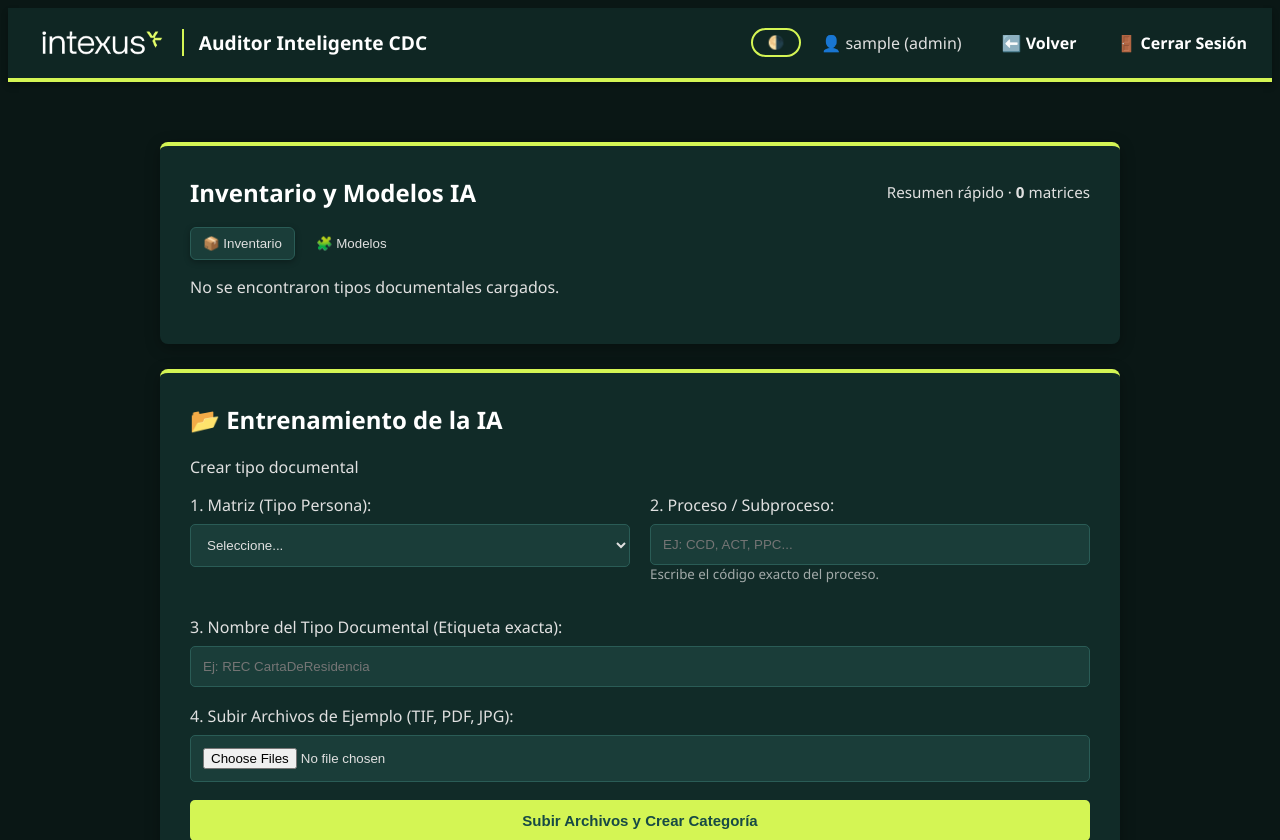
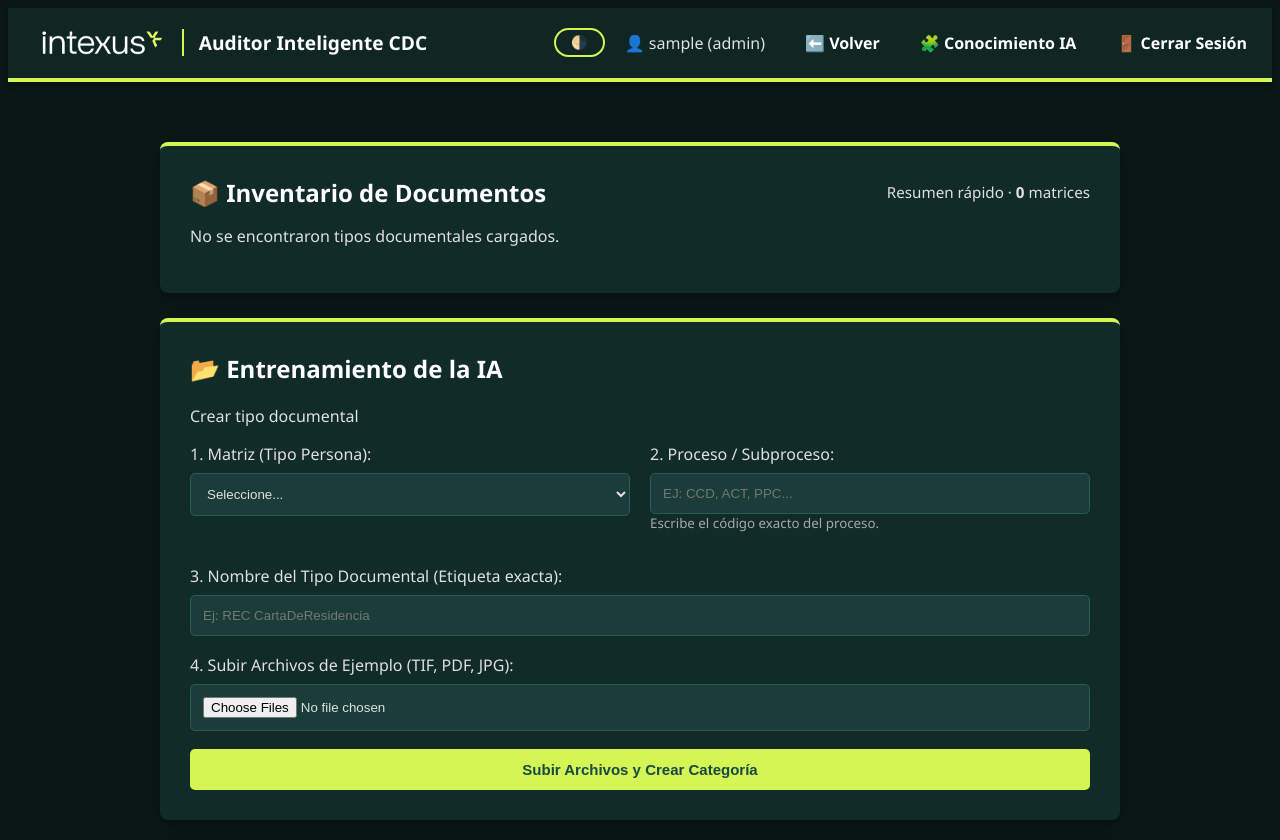
Before and after one commit to n4riix/ProyectoCdc, a Flask app: page /admin in a window 1280 px wide. Shown: the top 840 px of the page. Run offline with Flask 3, Linux system fonts and the light colour scheme; the visitor is signed in with stand-in values (Sample User, id 1).

Commit message:
Cambios antes de la cancelacion del concurso

```diff
--- a/web_app/app.py
+++ b/web_app/app.py
@@ -92,6 +92,17 @@ def login():
 @login_requerido
 def dashboard():
     return render_template('dashboard.html', usuario=session['usuario'], rol=session['rol'])
+
+@app.route('/conocimiento')
+@login_requerido
+def conocimiento():
+    modelos_conocidos = obtener_modelos_conocidos()
+    return render_template(
+        'conocimiento.html',
+        usuario=session['usuario'],
+        rol=session['rol'],
+        modelos_conocidos=modelos_conocidos
+    )
 
 @app.route('/api/auditar_lote', methods=['POST'])
 @login_requerido
--- a/web_app/core/auditor.py
+++ b/web_app/core/auditor.py
@@ -13,6 +13,8 @@ def procesar_lote_kofax():
     os.makedirs(lote_dir, exist_ok=True)
 
     logging.info(f"🕵️‍♂️ [RADAR] Buscando índices en: {lote_dir}")
+
+    archivos_indice = glob.glob(os.path.join(lote_dir, 'Indice_*.txt'))
 
     if not archivos_indice:
         return {"error": "No se encontró ningún archivo 'Indice_*.txt' en la carpeta 'lote_kofax'."}
--- a/web_app/templates/admin.html
+++ b/web_app/templates/admin.html
@@ -20,7 +20,7 @@
             <span>👤 {{ usuario }} ({{ rol }})</span>
 
             <a href="/dashboard">⬅️ Volver</a>
-
+            <a href="/conocimiento">🧩 Conocimiento IA</a>
             <a href="/logout">🚪 Cerrar Sesión</a>
         </div>
     </div>
@@ -36,17 +36,11 @@
 
         <div class="card">
             <div style="display:flex; justify-content:space-between; align-items:center;">
-                <h2 style="margin:0">Inventario y Modelos IA</h2>
+                <h2 style="margin:0">📦 Inventario de Documentos</h2>
                 <div style="font-size:0.95rem; color:var(--text-main);">Resumen rápido · <strong>{{ inventario | length if inventario else 0 }}</strong> matrices</div>
             </div>
 
-            <div class="tabs" style="margin-top:18px;">
-                <button class="tab active" data-target="tab-inventario">📦 Inventario</button>
-                <button class="tab" data-target="tab-modelos">🧩 Modelos</button>
-            </div>
-
-            <div class="tab-content" style="margin-top:16px;">
-                <div id="tab-inventario" class="tab-pane active">
+            <div style="margin-top:16px;">
                 {% if inventario %}
                     <table class="compact-table">
                         <thead>
@@ -72,35 +66,9 @@
                     <p>No se encontraron tipos documentales cargados.</p>
                 {% endif %}
             </div>
+        </div>
 
-                <div id="tab-modelos" class="tab-pane">
-                    {% if modelos_conocidos %}
-                        <table class="compact-table">
-                            <thead>
-                                <tr><th>Matriz</th><th>Subproceso</th><th>Clases (IA)</th></tr>
-                            </thead>
-                            <tbody>
-                            {% for matriz, subprocesos in modelos_conocidos.items() %}
-                                {% for subproceso, info in subprocesos.items() %}
-                                    <tr>
-                                        <td>{{ matriz }}</td>
-                                        <td>{{ subproceso }}</td>
-                                        <td>
-                                            {% for c in info.clases %}
-                                                <span class="chip">{{ c }}</span>
-                                            {% endfor %}
-                                        </td>
-                                    </tr>
-                                {% endfor %}
-                            {% endfor %}
-                            </tbody>
-                        </table>
-                    {% else %}
-                        <p>No hay modelos entrenados disponibles.</p>
-                    {% endif %}
-                </div>
-            </div>
-        </div>
+
 
         <div class="card">
             <h2>📂 Entrenamiento de la IA</h2>
@@ -239,10 +207,10 @@
                         .then(estadoData => {
                             if(estadoData.estado === 'procesando') {
                                 if(progresoFalso < 99) {
-                                    progresoFalso += 7;
-                                    if(progresoFalso > 99) progresoFalso = 99;
+                                    // Cálculo asintótico: sube lentamente acercándose a 99%
+                                    progresoFalso += (99 - progresoFalso) * 0.05;
                                 }
-                                actualizarUIProgreso(progresoFalso);
+                                actualizarUIProgreso(Math.floor(progresoFalso));
                             } else {
                                 clearInterval(intervalo);
                                 actualizarUIProgreso(100, '#5cb85c');
@@ -250,7 +218,7 @@
                                 titulo.style.color = '#5cb85c';
                                 texto.innerText = 'Tipos documentales aprendidos con éxito.';
                                 btnCerrar.style.display = 'block';
-                                setTimeout(() => { window.location.reload(); }, 1200);
+                                // Quitamos el setTimeout para que el modal no se cierre automáticamente
                             }
                         })
                         .catch(err => {
@@ -274,6 +242,7 @@
 
             btnCerrar.addEventListener('click', () => {
                 modal.style.display = 'none';
+                window.location.reload();
             });
         });
     </script>
--- a/web_app/templates/dashboard.html
+++ b/web_app/templates/dashboard.html
@@ -21,6 +21,7 @@
             {% if rol == 'admin' %}
                 <a href="/admin">⚙️ Entrenar IA</a>
             {% endif %}
+            <a href="/conocimiento">🧩 Conocimiento IA</a>
             <a href="/logout">🚪 Cerrar Sesión</a>
         </div>
     </div>
```
Also changed, not shown: web_app/templates/conocimiento.html (added, +62 -0 lines). Lines whose indentation alone changed are shown as unchanged.
